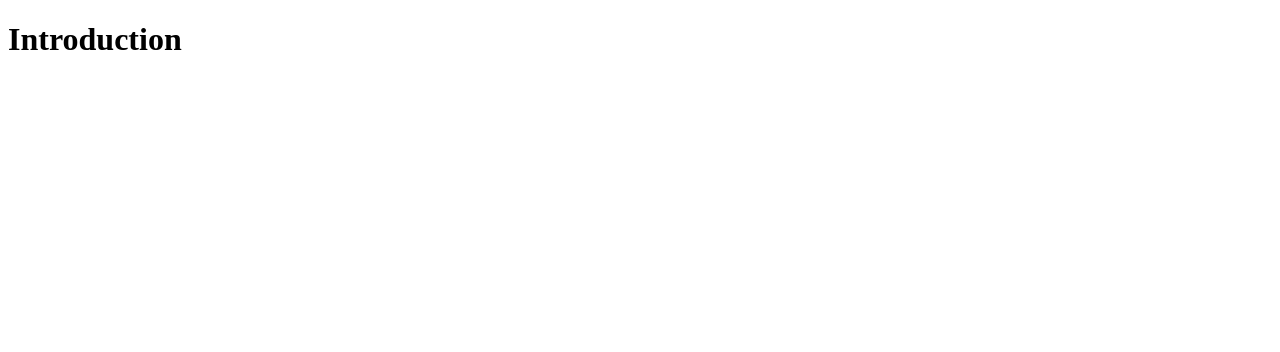
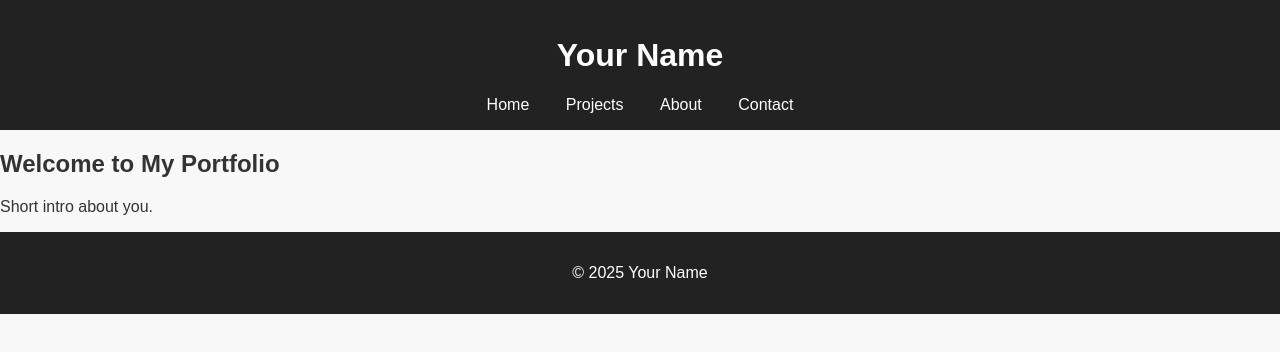
Before and after one commit to jasmineclin/Jasmine-s-Portfolio, a plain HTML site: page index.html in a window 1280 px wide. Drawn offline with Linux system fonts and the light colour scheme.

Commit message:
Added files

```diff
--- /dev/null
+++ b/css/style.css
@@ -0,0 +1,20 @@
+body {
+  font-family: Arial, sans-serif;
+  margin: 0;
+  padding: 0;
+  background-color: #f8f8f8;
+  color: #333;
+}
+
+header, footer {
+  background-color: #222;
+  color: white;
+  padding: 1em;
+  text-align: center;
+}
+
+nav a {
+  margin: 0 1em;
+  color: white;
+  text-decoration: none;
+}
--- a/index.html
+++ b/index.html
@@ -1,13 +1,31 @@
 <!DOCTYPE html>
-<html>
-  <head>
-  <title> Jasmine Linang's Portfolio </title>
+<html lang="en">
+<head>
+  <meta charset="UTF-8" />
+  <meta name="viewport" content="width=device-width, initial-scale=1.0"/>
+  <title>Your Name | Portfolio</title>
+  <link rel="stylesheet" href="css/style.css" />
+</head>
+<body>
+  <header>
+    <h1>Your Name</h1>
+    <nav>
+      <a href="index.html">Home</a>
+      <a href="projects.html">Projects</a>
+      <a href="about.html">About</a>
+      <a href="contact.html">Contact</a>
+    </nav>
+  </header>
 
-  </head>
+  <main>
+    <section>
+      <h2>Welcome to My Portfolio</h2>
+      <p>Short intro about you.</p>
+    </section>
+  </main>
 
-  <body>
-    <div>
-     <h1> Introduction <h/1>
-    </div>
-  </body>
+  <footer>
+    <p>&copy; 2025 Your Name</p>
+  </footer>
+</body>
 </html>
--- /dev/null
+++ b/js/script.js
@@ -0,0 +1,3 @@
+document.addEventListener("DOMContentLoaded", () => {
+  console.log("Portfolio site loaded!");
+});
```
Also changed, not shown: about.html (added), contact.html (added), projects.html (added).
